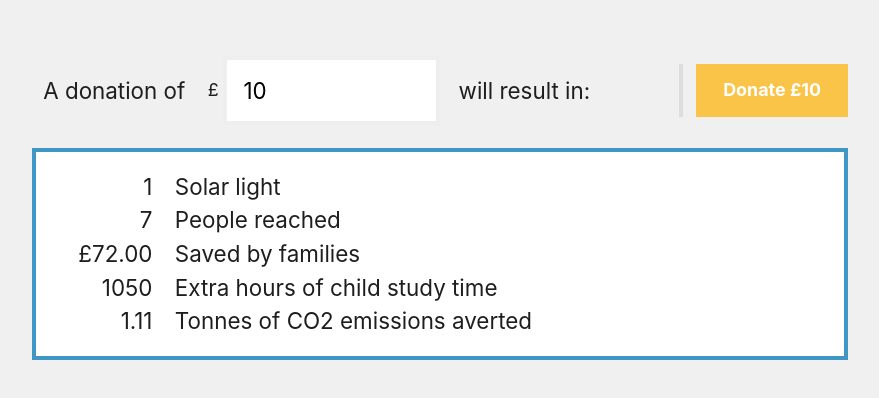
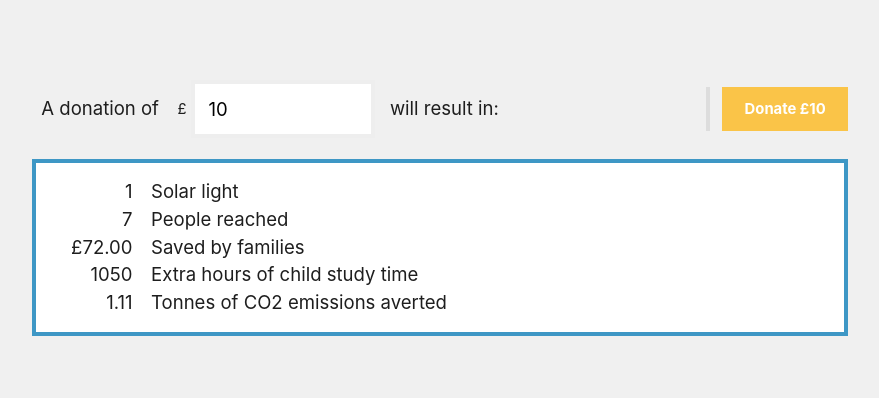
Before and after one commit to jmsv/amigos-calc, a React (Create React App) app: page / in a window 1280 px wide. Shown: the part 190-588 px from the top of the page, without its empty margins (200-1079 px from the left). Built offline with nearby package versions, Linux system fonts and the light colour scheme; a web font is replaced by a local one.

Commit message:
more finetuning

```diff
--- a/src/components/Calculator/Calculator.scss
+++ b/src/components/Calculator/Calculator.scss
@@ -5,14 +5,14 @@
   @while $i <= $iterations {
     @media all and (min-width: 60px * $i) {
       body {
-        font-size: 0.2em * $i;
+        font-size: 0.08em + 0.18em * $i;
       }
     }
     $i: $i + 1;
   }
 }
 
-@include fontResize(7);
+@include fontResize(6);
 
 .calculator {
   max-width: 880px;
```
